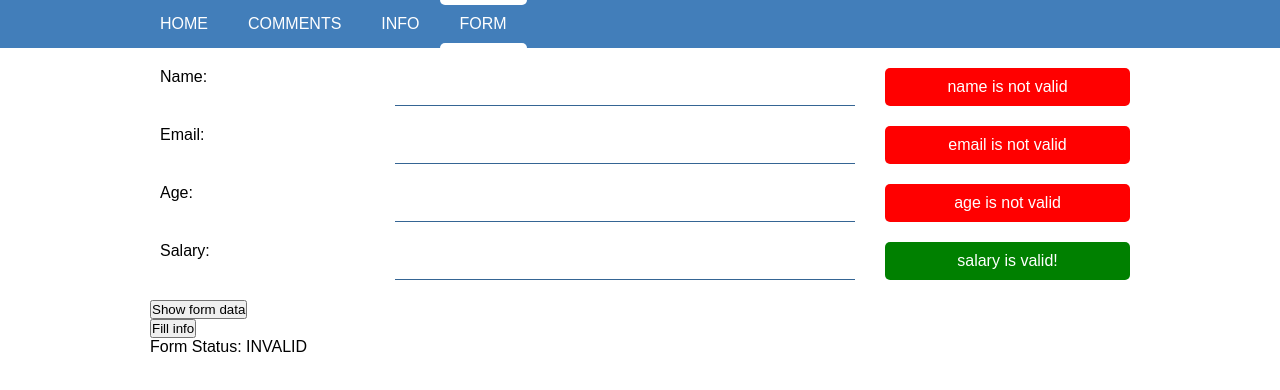
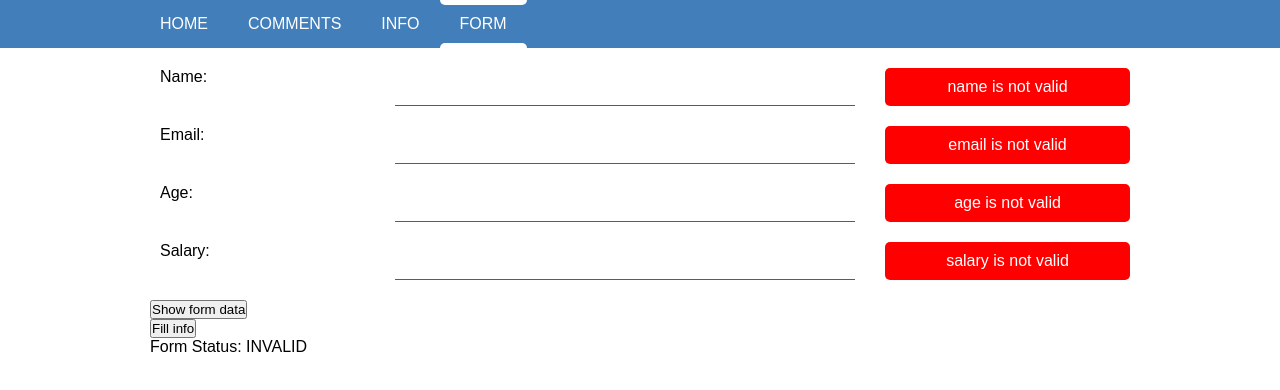
Before and after one commit to YuriyChobanyuk/ngPortfolio, an Angular app: page /form in a window 1280 px wide. Shown: the top 390 px of the page. Built offline with nearby package versions, Linux system fonts and the light colour scheme.

Commit message:
form revorked validation repared

```diff
--- a/src/app/myform/myform.component.html
+++ b/src/app/myform/myform.component.html
@@ -17,13 +17,15 @@
     </label>
     <label class=" m-b-20">
       <span class="column-desktop-1-4">Age:</span>
-      <input class='column-desktop-1-2' type="text" formControlName="age" required="age is required">
+      <input class='column-desktop-1-2' type="text" formControlName="age" required="age is required"
+             (keydown)="numberInput($event)">
       <span class="column-desktop-1-4 validation-tip unvalid" *ngIf="!age">age is not valid</span>
       <span class="column-desktop-1-4 validation-tip valid" *ngIf="age">age is valid!</span>
     </label>
     <label class=" m-b-20">
       <span class="column-desktop-1-4">Salary:</span>
-      <input class='column-desktop-1-2' type="text" formControlName="salary">
+      <input class='column-desktop-1-2' type="text" formControlName="salary" required="salary is required"
+      (keydown)="numberInput($event)">
       <span class="column-desktop-1-4 validation-tip unvalid" *ngIf="!salary">salary is not valid</span>
       <span class="column-desktop-1-4 validation-tip valid" *ngIf="salary">salary is valid!</span>
     </label>
--- a/src/app/myform/myform.component.ts
+++ b/src/app/myform/myform.component.ts
@@ -8,12 +8,16 @@ import {FormControl, FormGroup, Validators} from '@angular/forms';
 })
 export class MyformComponent implements OnInit {
 
-  userData = new FormGroup({
-    name: new FormControl('', [Validators.minLength(2)]),
-    email: new FormControl('', [Validators.email]),
-    age: new FormControl('', [Validators.min(18)]),
-    salary: new FormControl('', [Validators.max(1000000)])
-  });
+
+  userData: FormGroup = new FormGroup(
+    {
+      name: new FormControl('', [Validators.minLength(2)]),
+      email: new FormControl('', [Validators.email]),
+      age: new FormControl('', [Validators.min(18),
+        Validators.pattern('[0-9]+')]),
+      salary: new FormControl('', [Validators.max(1000000),
+        Validators.pattern('[0-9]+')])
+    });
 
   fullInData() {
     this.userData.patchValue({
@@ -34,16 +38,22 @@ export class MyformComponent implements OnInit {
     });
   }
 
-  get name(){
+  numberInput(event) {
+    if (event.code.match(/Key\w/gi)) {
+      return false;
+    }
+  }
+
+  get name() {
     return this.userData.get('name').valid;
   }
-  get email(){
+  get email() {
     return this.userData.get('email').valid;
   }
-  get age(){
+  get age() {
     return this.userData.get('age').valid;
   }
-  get salary(){
+  get salary() {
     return this.userData.get('salary').valid;
   }
 
```
